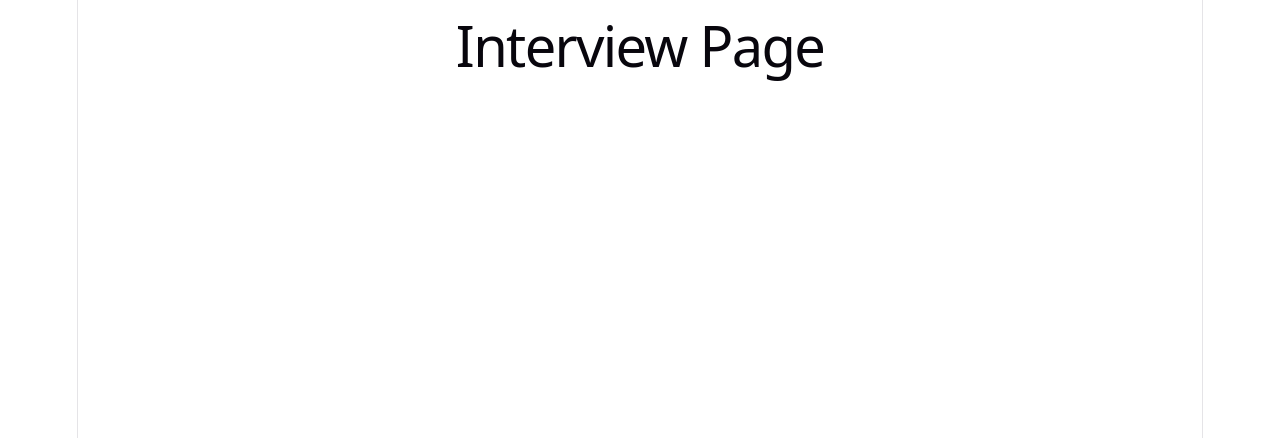
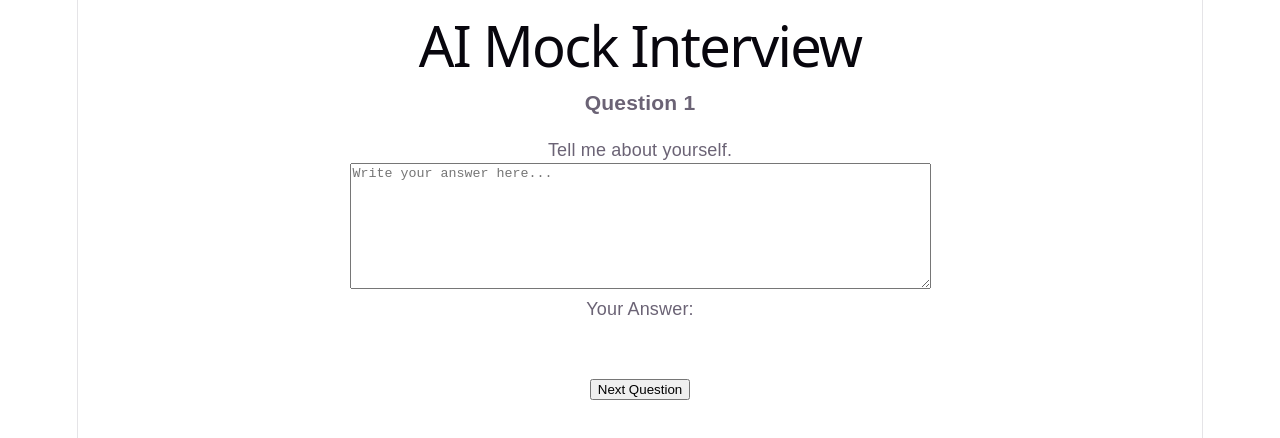
Before and after one commit to Silvia-1627/InterviewPilot, a React app: page /interview in a window 1280 px wide. Shown: the top 438 px of the page. Built offline with nearby package versions, Linux system fonts and the light colour scheme; the HTML template or start-up script is replaced by a standard one.

Commit message:
Day 2 - Dynamic Interview Questions

```diff
--- a/src/App.jsx
+++ b/src/App.jsx
@@ -4,7 +4,7 @@ import Login from "./pages/Login";
 import Dashboard from "./pages/Dashboard";
 import Interview from "./pages/Interview";
 import Result from "./pages/Result";
-
+import ResumeUpload from "./pages/ResumeUpload";
 function App() {
   return (
     <BrowserRouter>
@@ -13,6 +13,7 @@ function App() {
         <Route path="/dashboard" element={<Dashboard />} />
         <Route path="/interview" element={<Interview />} />
         <Route path="/result" element={<Result />} />
+        <Route path="/resume" element={<ResumeUpload />} />
       </Routes>
     </BrowserRouter>
   );
--- a/src/pages/Dashboard.jsx
+++ b/src/pages/Dashboard.jsx
@@ -1,15 +1,24 @@
+import { useNavigate } from "react-router-dom";
 import "./Dashboard.css";
 
 function Dashboard() {
+  const navigate = useNavigate();
+
   return (
     <div className="dashboard-container">
       <h1>Dashboard</h1>
 
-      <button className="dashboard-btn">
+      <button
+        className="dashboard-btn"
+        onClick={() => navigate("/resume")}
+      >
         Upload Resume
       </button>
 
-      <button className="dashboard-btn">
+      <button
+        className="dashboard-btn"
+        onClick={() => navigate("/interview")}
+      >
         Start Interview
       </button>
     </div>
--- a/src/pages/Interview.jsx
+++ b/src/pages/Interview.jsx
@@ -1,7 +1,56 @@
+
+  import { useState } from "react";
+
 function Interview() {
-    return (
-      <h1>Interview Page</h1>
-    );
-  }
+  const questions = [
+    "Tell me about yourself.",
+    "What are your strengths?",
+    "Why should we hire you?",
+    "Tell me about one project you built.",
+    "Where do you see yourself in five years?"
+  ];
+  const [currentQuestion, setCurrentQuestion] = useState(0);
+  const [answer, setAnswer] = useState("");
+  return (
+    <div>
+      <h1>AI Mock Interview</h1>
 
-  export default Interview;
+      <h3>Question {currentQuestion + 1}</h3>
+
+      <p>
+      {questions[currentQuestion]}
+      </p>
+
+      <textarea
+     rows="8"
+     cols="70"
+     placeholder="Write your answer here..."
+     value={answer}
+     onChange={(e) => setAnswer(e.target.value)}
+     ></textarea>
+     <p>Your Answer:</p>
+
+     <p>{answer}</p>
+
+      <br />
+      <br />
+
+      <button
+     onClick={() => {
+
+     if(currentQuestion < questions.length - 1){
+
+     setCurrentQuestion(currentQuestion + 1);
+     setAnswer("");
+
+}
+
+}}
+>
+      Next Question
+      </button>
+    </div>
+  );
+}
+
+export default Interview;
--- /dev/null
+++ b/src/pages/ResumeUpload.css
@@ -0,0 +1,15 @@
+.resume-container {
+    width: 500px;
+    margin: 100px auto;
+    display: flex;
+    flex-direction: column;
+    gap: 20px;
+  }
+
+  .resume-container h1 {
+    text-align: center;
+  }
+
+  .resume-container input {
+    padding: 10px;
+  }
--- /dev/null
+++ b/src/pages/ResumeUpload.jsx
@@ -0,0 +1,30 @@
+import { useState } from "react";
+import "./ResumeUpload.css";
+
+function ResumeUpload() {
+  const [resume, setResume] = useState(null);
+
+  const handleFileChange = (event) => {
+    setResume(event.target.files[0]);
+  };
+
+  return (
+    <div className="resume-container">
+      <h1>Upload Resume</h1>
+
+      <input
+        type="file"
+        accept=".pdf"
+        onChange={handleFileChange}
+      />
+
+      {resume && (
+        <p>
+          Selected Resume: <b>{resume.name}</b>
+        </p>
+      )}
+    </div>
+  );
+}
+
+export default ResumeUpload;
```
